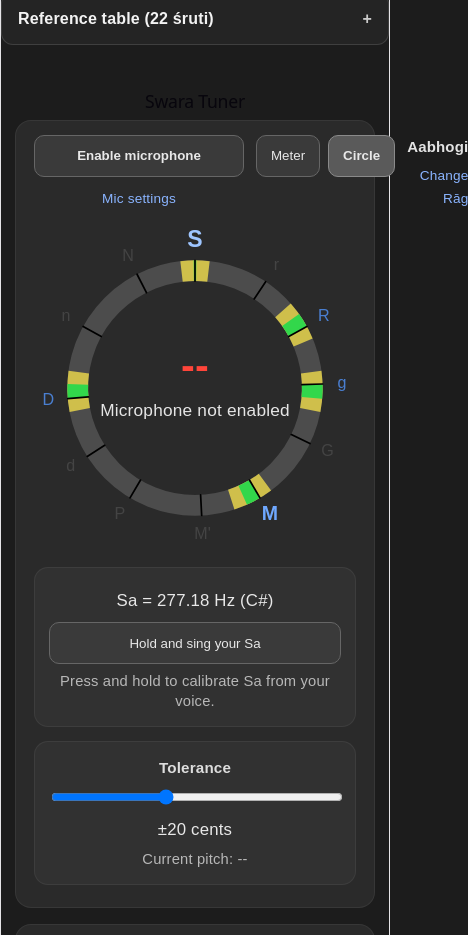
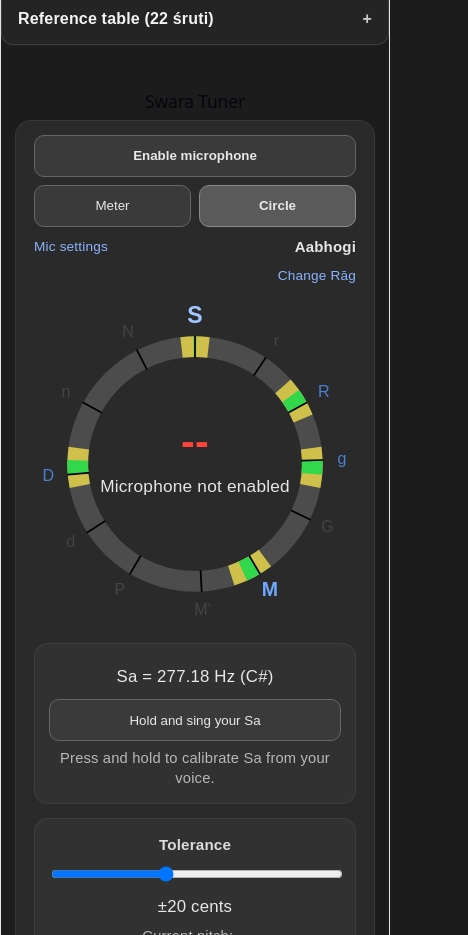
Before and after one commit to giammarco-volta/swara-tuner, a React (Vite) app: page / in a window 390 px wide. Shown: the part 1180-2115 px from the top of the page, 468 px wide, since content can reach past the window. Built offline with nearby package versions, Linux system fonts and the light colour scheme.

Commit message:
improved mobile view

```diff
--- a/src/App.css
+++ b/src/App.css
@@ -699,3 +699,73 @@
     font-size: 0.98rem;
   }
 }
+
+.tuner-toolbar {
+  display: flex;
+  align-items: flex-start;
+  justify-content: space-between;
+  gap: 12px;
+}
+
+.mic-toolbar-group {
+  display: inline-flex;
+  flex-direction: column;
+  align-items: center;
+  gap: 4px;
+}
+
+.raga-toolbar {
+  text-align: right;
+  margin-left: auto;
+}
+
+@media (max-width: 700px) {
+  .tuner-toolbar {
+    display: grid;
+    grid-template-columns: 1fr 1fr;
+    grid-template-areas:
+      "mic mic"
+      "toggle toggle"
+      "miclink raga";
+    row-gap: 8px;
+    column-gap: 12px;
+    align-items: start;
+  }
+
+  .mic-toolbar-group {
+    grid-area: mic;
+    display: contents;
+  }
+
+  .mic-toggle-button {
+    grid-area: mic;
+    width: 100%;
+  }
+
+  .mic-toolbar-group .panel-link {
+    grid-area: miclink;
+    justify-self: start;
+    align-self: start;
+    margin-top: 0;
+  }
+
+  .view-toggle {
+    grid-area: toggle;
+    display: grid;
+    grid-template-columns: 1fr 1fr;
+    gap: 8px;
+    width: 100%;
+  }
+
+  .view-toggle button {
+    width: 100%;
+  }
+
+  .raga-toolbar {
+    grid-area: raga;
+    margin-left: 0;
+    text-align: right;
+    justify-self: end;
+    align-self: start;
+  }
+}
--- a/src/TunerApp.tsx
+++ b/src/TunerApp.tsx
@@ -1435,7 +1435,7 @@
             </button>
           </div>
 
-          <div style={{ textAlign: "right", marginLeft: "auto" }}>
+          <div className="raga-toolbar">
             <div
               style={{
                 fontSize: 15,
```
